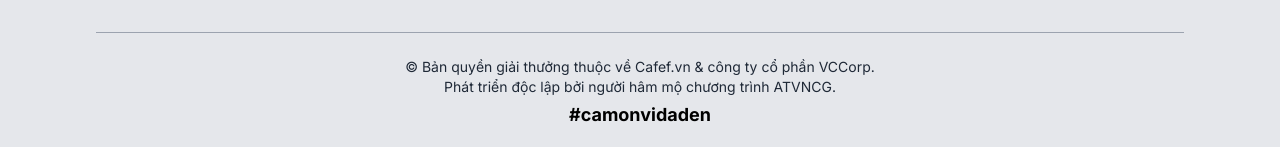
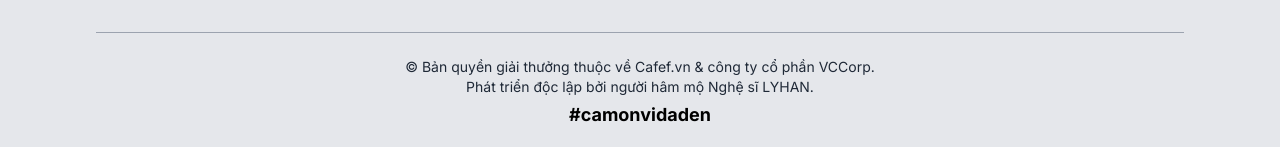
Before and after one commit to ntu09082007-eng/wechoice-tracker-frontend, a React (Vite) app: page /realtime in a window 1280 px wide. Shown: the part 937-1084 px from the top of the page. Built offline with nearby package versions, Linux system fonts and the light colour scheme; what chartjs-plugin-zoom would draw is missing.

Commit message:
Update Footer.tsx

```diff
--- a/src/components/Footer.tsx
+++ b/src/components/Footer.tsx
@@ -34,7 +34,7 @@ export default function Footer() {
           <p className="text-gray-800 text-sm mb-1 ">
             © Bản quyền giải thưởng thuộc về Cafef.vn & công ty cổ phần VCCorp.
             <br />
-            Phát triển độc lập bởi người hâm mộ chương trình ATVNCG.
+            Phát triển độc lập bởi người hâm mộ Nghệ sĩ LYHAN.
           </p>
           <p className="text-lg font-bold text-black">#camonvidaden</p>
         </div>
```
